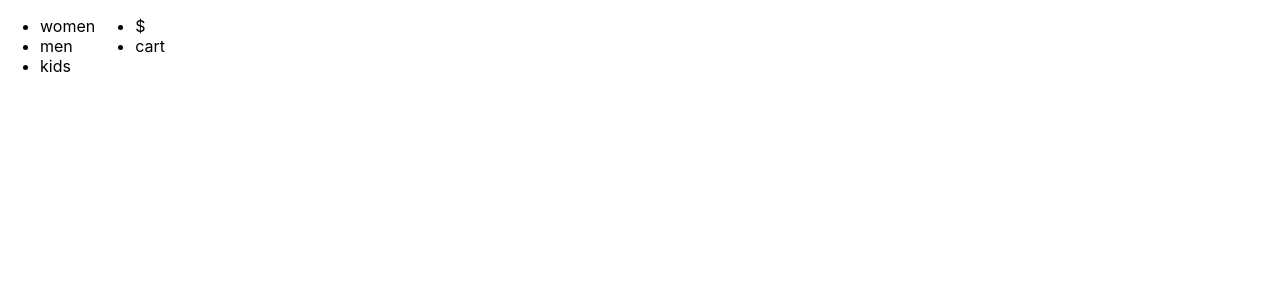
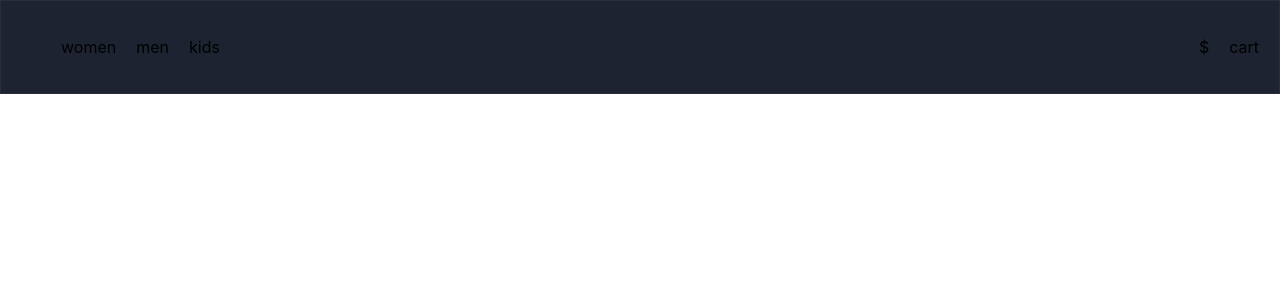
Before and after one commit to Thermiee/glowing-spork, a React (Create React App) app: page / in a window 1280 px wide. Shown: the top 300 px of the page. Built offline with nearby package versions, Linux system fonts and the light colour scheme.

Commit message:
style nav bar

```diff
--- a/src/components/Navbar.css
+++ b/src/components/Navbar.css
@@ -1,9 +1,25 @@
 .navbar {
     display: flex;
     justify-content: space-between;
+    background-color: #1D2330;
+    box-sizing: border-box;
+    border: 1px solid #282E3B;
+    text-align: right;
+    box-shadow: inset 0 -20px 0 0 #1D2330;
+    width: 100%;
 }
 
 .nav-items {
     display: flex;
     justify-content: space-between;
+     padding: 10px;
 }
+
+.nav-items ul {
+    display: flex;
+    list-style-type: none;
+}
+
+.nav-items ul li {
+    margin: 10px;
+}
```
Also changed, not shown: 1 other file (tests, documents, lock files or other folders).
